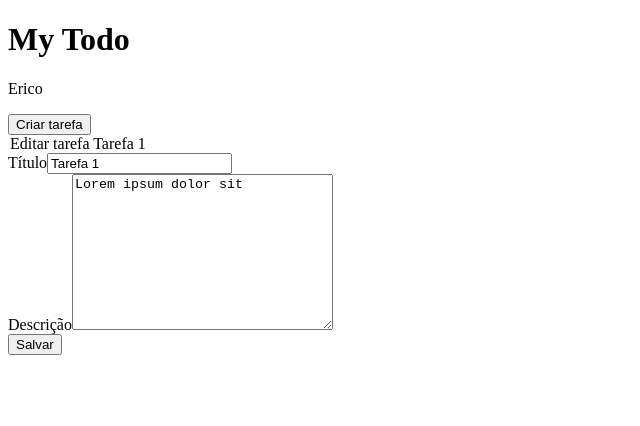
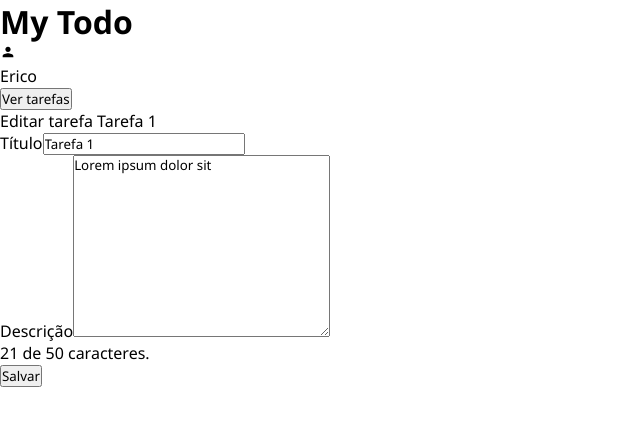
Before and after one commit to Erico94/Semanas_04_e_05, a React (Vite) app in the folder my-todo-list/: page /todo/1 in a window 1280 px wide. Shown: the top 426 px of the page, without its empty margins (0-640 px from the left). Built offline with nearby package versions, Linux system fonts and the light colour scheme.

Commit message:
criando arquivo global de estillo

```diff
--- /dev/null
+++ b/my-todo-list/src/Main.style.jsx
@@ -0,0 +1,15 @@
+import { createGlobalStyle } from "styled-components";
+
+export const GlobalStyle = createGlobalStyle`
+    *{
+        margin: 0 ;
+        padding: 0;
+        box-sizing: border-box;
+        outline: none;
+        font-family: 'Segoe UI', Arial, Helvetica, sans-serif;
+    }
+    html, body, #root{
+        height: 100%;
+        width: 100%
+    }
+`
--- a/my-todo-list/src/components/form/FormComponent.jsx
+++ b/my-todo-list/src/components/form/FormComponent.jsx
@@ -1,13 +1,14 @@
 import React, { useEffect } from "react";
 import ButtonComponent from "../button/ButtonComponent";
-import { set, useForm } from "react-hook-form";
+import { useForm } from "react-hook-form";
 import PropTypes from "prop-types";
 
-export const FormComponent = ({todo}) => {
+export const FormComponent = ({ todo }) => {
   const {
     register,
     handleSubmit,
     setValue,
+    watch,
     formState: { errors },
   } = useForm();
 
@@ -24,10 +25,9 @@ export const FormComponent = ({todo}) => {
 
   return (
     <form className="FormTodo" onSubmit={handleSubmit(onSubmit)}>
-
-        <legend className="FormTitle">
-          {!todo ? 'Criar nova tarefa' : `Editar tarefa ${todo.title}`}
-        </legend>
+      <legend className="FormTitle">
+        {!todo ? "Criar nova tarefa" : `Editar tarefa ${todo.title}`}
+      </legend>
 
       <div className="InputContainer">
         <div className="InputGroup">
@@ -56,6 +56,10 @@ export const FormComponent = ({todo}) => {
               },
             })}
           ></textarea>
+          <div className="CounterContainer">
+            {watch('description')?.length || 0} de 50 caracteres.
+          </div>
+
           {errors.description && <p>{errors.title.message}</p>}
         </div>
       </div>
--- a/my-todo-list/src/components/header/HeaderComponent.jsx
+++ b/my-todo-list/src/components/header/HeaderComponent.jsx
@@ -12,6 +12,7 @@ export const HeaderComponent = () => {
         <div className="ProfileIcon">
 
         </div>
+        <MdPerson/>
         <p>Erico</p>
       </div>
     </header>
--- a/my-todo-list/src/layouts/AppLayout.jsx
+++ b/my-todo-list/src/layouts/AppLayout.jsx
@@ -1,10 +1,12 @@
-import { Outlet, useNavigate } from "react-router-dom"
+import { Outlet, useLoaderData, useLocation, useNavigate } from "react-router-dom"
 import { HeaderComponent } from "../components/header/HeaderComponent";
 import ButtonComponent from "../components/button/ButtonComponent";
 export const AppLayout = () => {
   const navigate = useNavigate();
+  const location = useLocation();
   const handleClick = () =>{
-    navigate('todo')
+    const route = location.pathname.includes('/todo') ? '/' : '/todo';
+    navigate(route)
   }
 
 
@@ -14,7 +16,9 @@ export const AppLayout = () => {
 
       <main className="Main">
         <div className="ActionsContainer">
-          <ButtonComponent onClick={handleClick}>Criar tarefa</ButtonComponent>
+          <ButtonComponent onClick={handleClick}>
+            {location.pathname.includes('/todo') ? 'Ver tarefas' : 'Nova tarefa'}
+            </ButtonComponent>
         </div>
         <section className="MainContainer">
           <Outlet />
--- a/my-todo-list/src/main.jsx
+++ b/my-todo-list/src/main.jsx
@@ -1,10 +1,11 @@
-import React from 'react'
-import ReactDOM from 'react-dom/client'
-import AppRoutes from './routes/AppRoutes'
+import React from "react";
+import ReactDOM from "react-dom/client";
+import AppRoutes from "./routes/AppRoutes";
+import { GlobalStyle } from "./Main.style";
 
-
-ReactDOM.createRoot(document.getElementById('root')).render(
+ReactDOM.createRoot(document.getElementById("root")).render(
   <React.StrictMode>
-    <AppRoutes/>
-  </React.StrictMode>,
-)
+    <GlobalStyle />
+    <AppRoutes />
+  </React.StrictMode>
+);
--- a/my-todo-list/src/pages/ToDo/ToDo.jsx
+++ b/my-todo-list/src/pages/ToDo/ToDo.jsx
@@ -1,6 +1,6 @@
 import React, { useEffect, useState } from 'react'
 import { FormComponent } from '../../components/form/FormComponent'
-import { useLocation, useParams } from 'react-router-dom'
+import { useParams } from 'react-router-dom'
 
 const todos = [
   {
--- a/my-todo-list/src/routes/AppRoutes.jsx
+++ b/my-todo-list/src/routes/AppRoutes.jsx
@@ -9,11 +9,11 @@ export default function AppRoutes() {
     <Router>
       <Routes>
         <Route path="/" element={<AppLayout/>}>
-          <Route index path="/" element={<HomePage />} />
-          <Route path="todo" element={<ToDo />} />
+          <Route index element={<HomePage />} />
+          <Route path="/todo" element={<ToDo />} />
           <Route path="/todo/:id" element={<ToDo />} />
+        </Route>
           <Route path="*" element={<ErrorPage />} />
-        </Route>
       </Routes>
     </Router>
   );
```
